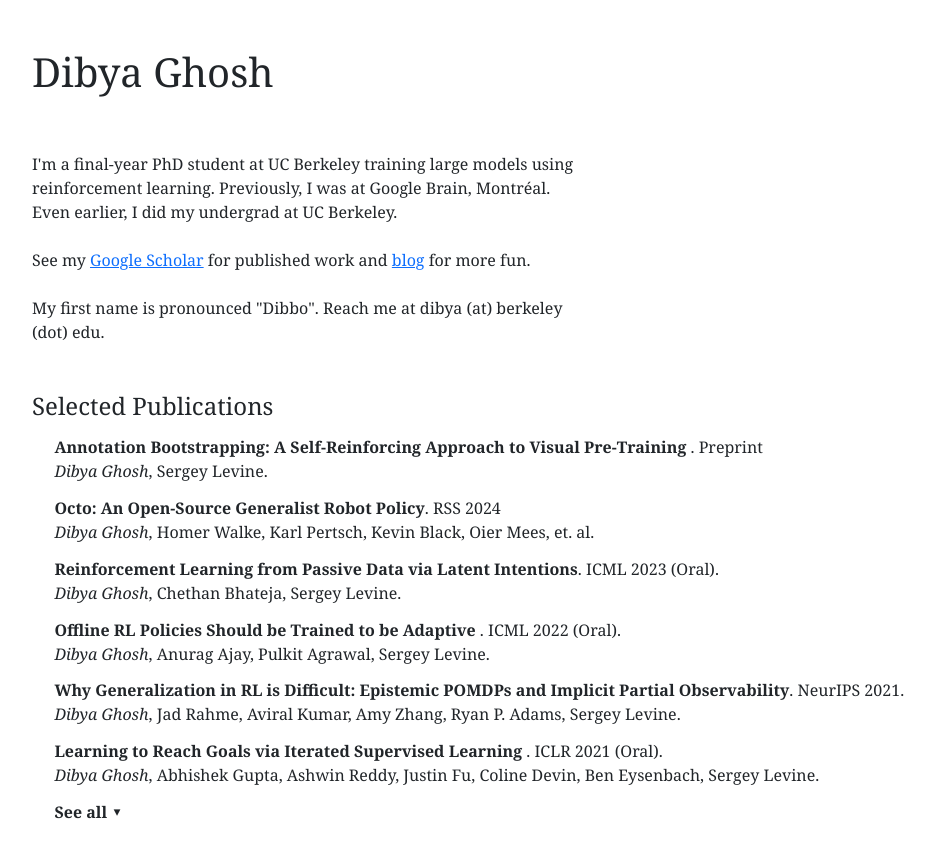
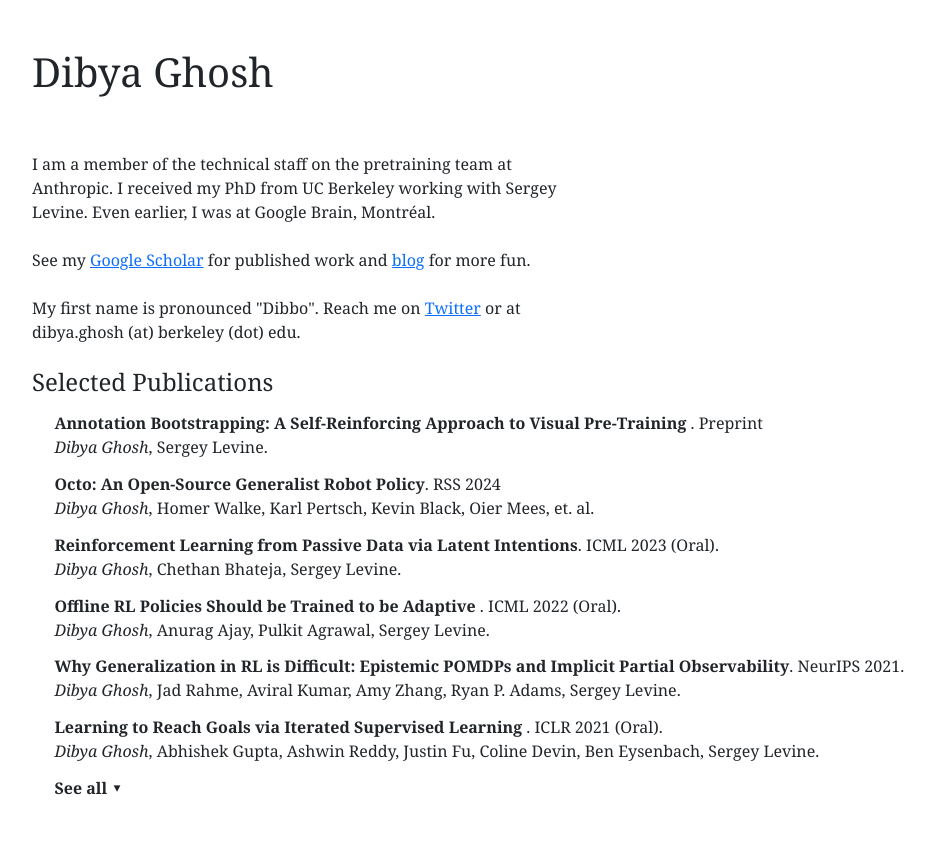
Before and after one commit to dibyaghosh/dibyaghosh.github.io, a Jekyll site: the page index.html, which Jekyll copies as it is, in a window 1280 px wide. Shown: the top 858 px of the page, without its empty margins (50-978 px from the left). Built offline with Jekyll 4.4.1, drawn with Linux system fonts in a browser that asks for light colours; nearby versions of some CDN libraries.

Commit message:
Graduated

```diff
--- a/index.html
+++ b/index.html
@@ -31,20 +31,15 @@
 <div class="row">
     <div class="col-md-6">
         <h1>Dibya Ghosh</h1><br /><br />
-I'm a final-year PhD student at UC Berkeley training large models using reinforcement learning.
-Previously, I was at Google Brain, Montréal. Even earlier, I did my undergrad at UC Berkeley.
+    I am a member of the technical staff on the pretraining team at Anthropic. I received my PhD from UC Berkeley working with Sergey Levine. Even earlier, I was at Google Brain, Montréal.
 <br /><br />
 
 See my <a href="https://scholar.google.com/citations?user=znnl0kwAAAAJ">Google Scholar</a> for published work and <a href="https://dibyaghosh.com/blog/">blog</a> for more fun.
 <br /><br />
 
-My first name is pronounced "Dibbo". Reach me at dibya (at) berkeley (dot) edu.
+My first name is pronounced "Dibbo". Reach me on <a href="https://x.com/its_dibya">Twitter</a> or at dibya.ghosh (at) berkeley (dot) edu.
 
 <br /><br />
-
-
-<div style='color:white'>Find my old website <a style='color:white' href='old_index.html'>here</a></div>
-
 
 </div>
 </div>
```
